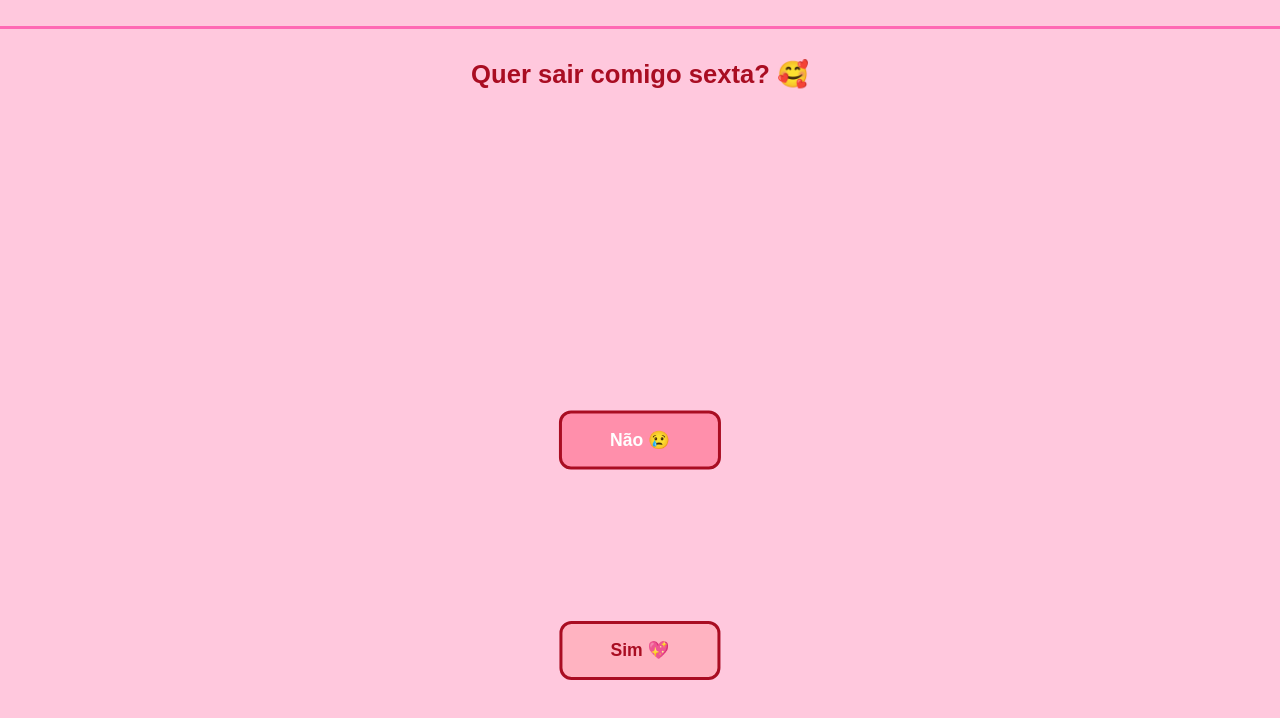
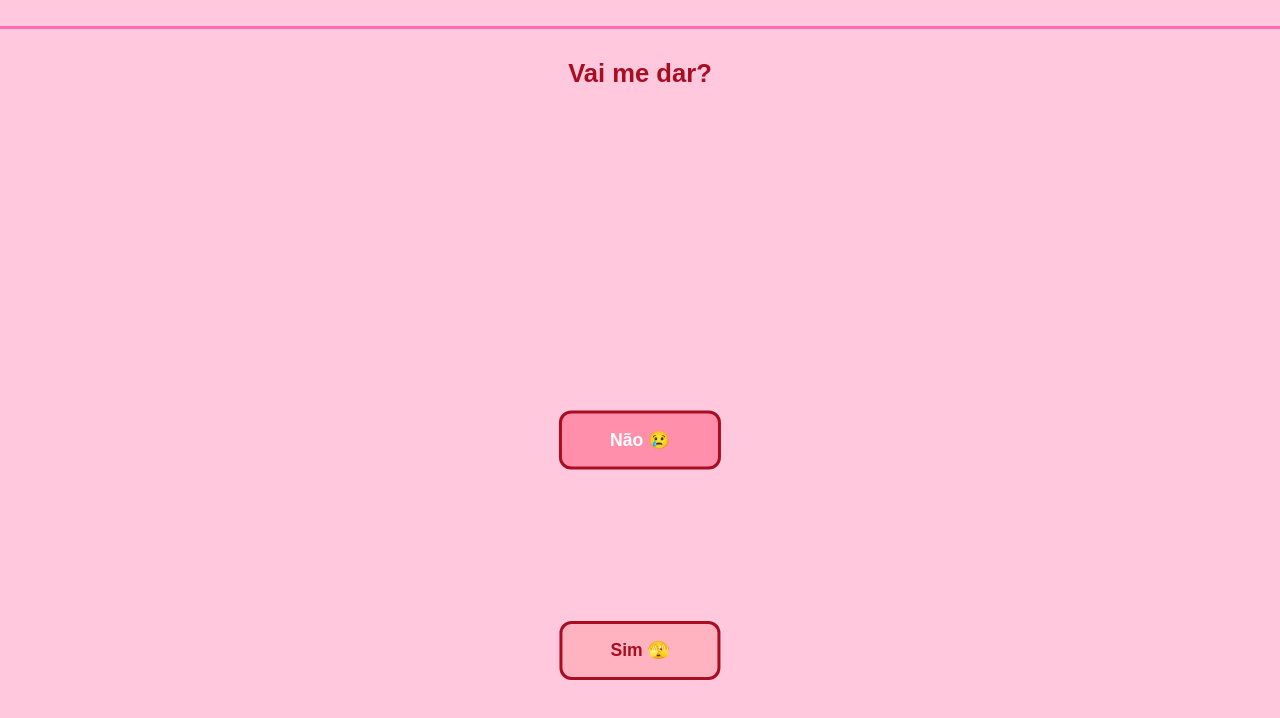
Before and after one commit to Ranieri064/surpresa, a plain HTML site: page index.html in a window 1280 px wide. Drawn offline with Linux system fonts and the light colour scheme.

Commit message:
Update text in index.html for questions and responses

```diff
--- a/index.html
+++ b/index.html
@@ -85,15 +85,15 @@
 <body>
 
 <div class="banner"></div>
-<p class="question">Quer sair comigo sexta? 🥰</p>
+<p class="question">Vai me dar?</p>
 
 <button id="btn-nao" class="btn"
   ontouchstart="moveBtn(event)" onmouseenter="moveBtn(event)">Não 😢</button>
 
-<button id="btn-sim" class="btn" onclick="accepted()">Sim 💖</button>
+<button id="btn-sim" class="btn" onclick="accepted()">Sim 🫣</button>
 
 <div class="overlay" id="overlay">
-  <p>Obrigado linda, sabia que iria aceitar 💕<br><br>Beijos do Teteuzinho 😘<br>Até sexta bb 🥰</p>
+  <p>😈 estou lhe aguardando!! </p>
 </div>
 
 <script>
```
